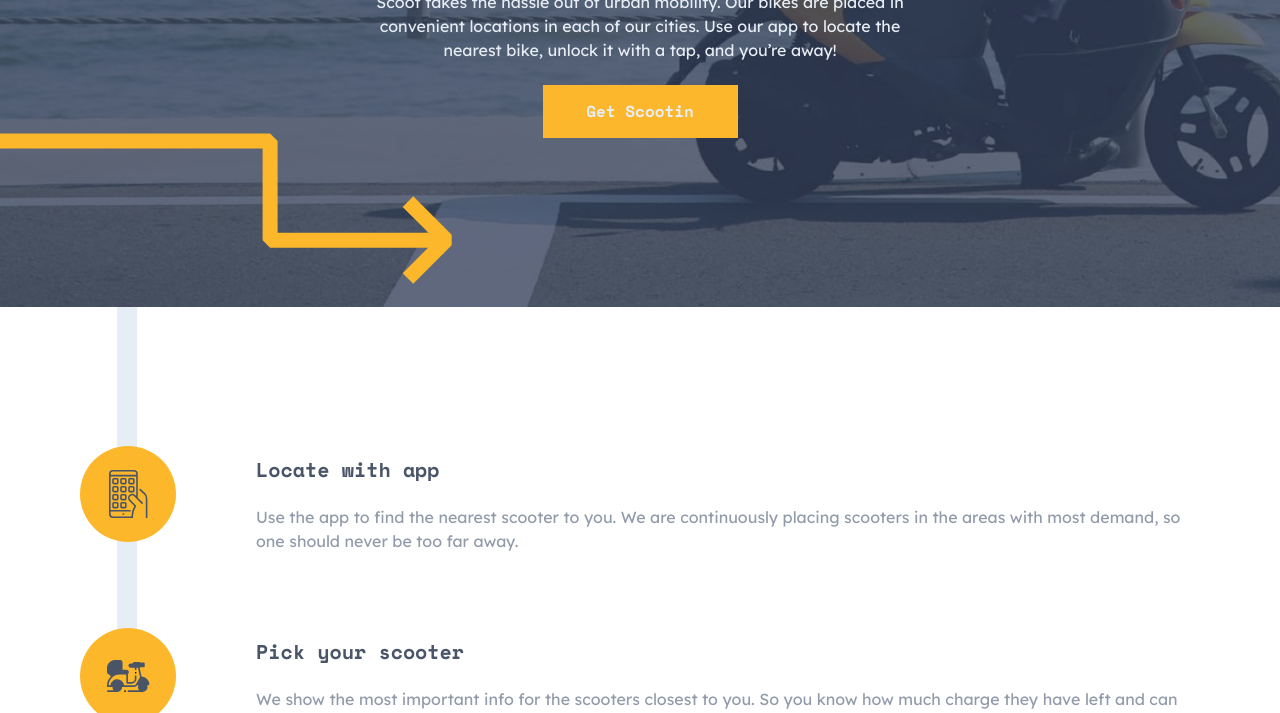
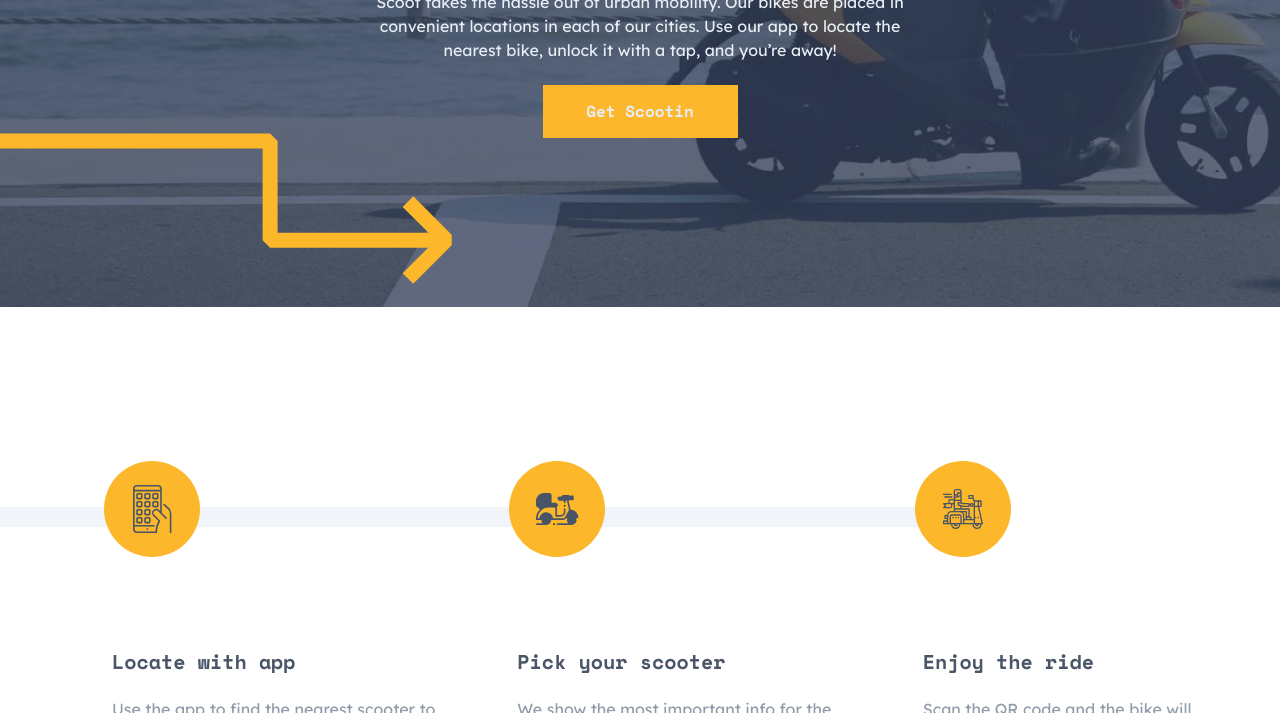
Before and after one commit to shibuwd/Scoot-multi-page-website, a plain HTML site: page index.html in a window 1280 px wide. Shown: the part 367-1080 px from the top of the page. Drawn offline with nearby package versions, Linux system fonts and the light colour scheme.

Commit message:
add style for desktop

```diff
--- a/css/style.css
+++ b/css/style.css
@@ -217,11 +217,6 @@
     display: none;
 }
 
-.right-arrow .circle {
-    display: none;
-}
-
-
 /*end header section */
 
 
@@ -317,7 +312,6 @@
 
 .plot-2 picture {
     position: absolute;
-    /* transform: scale(1.2); */
     left: -40%;
     margin-top: 4rem;
     z-index: 9;
@@ -382,7 +376,6 @@
     width: 115px;
     margin: 2rem .5rem;
 }
-
 /* end sign up section */
 
 
@@ -562,7 +555,6 @@
     bottom: 0;
 }
 
-
 .footer-info {
     display: flex;
     flex-direction: row;
@@ -579,7 +571,44 @@
 .social-icons {
     margin: 0;
 }
+}
+/* end media query for tablet */
 
+
+/* media query for desktop */
+@media only screen and (min-width: 1120px) {
+.services {
+    display: flex;
+    padding: 8rem 2rem;
+    margin-top: 12rem;
+    position: relative;
+}
+.service {
+    align-items: flex-start;
+    flex-direction: column;
+    padding: 0;
+    margin: 0;
+}
+.service .line {
+    position: absolute;
+    width: 500px;
+    height: 20px;
+    background-color: var(--snow);
+    top: -7.5rem;
+    left: -24rem;
+}
+
+.service-text p {
+    text-align: left;
+    max-width: 350px;
+    max-height: 100px;
+}
+
+.service .icon {
+    position: absolute;
+    left: 4.5rem;
+    bottom: 15rem;
+}
 
 
 
--- a/index.html
+++ b/index.html
@@ -50,7 +50,7 @@
             <section class="hero">
                 <div class="hero-container">
                     <picture>
-                        <source media="(min-width: 57.5rem)" srcset="./assets/img/home-hero-desktop.jpg">
+                        <source media="(min-width: 70rem)" srcset="./assets/img/home-hero-desktop.jpg">
                         <source media="(min-width: 48rem)" srcset="./assets/img/home-hero-tablet.jpg">
                         <img src="./assets/img/home-hero-mobile.jpg" alt="">
                     </picture>
@@ -67,6 +67,7 @@
                     </div>
                     <div class="right-arrow">
                         <picture>
+                            <source media="(min-width: 70rem)" srcset="./assets/patterns/right-arrow.svg">
                             <source media="(min-width: 48rem)" srcset="./assets/patterns/right-arrow.svg">
                             <img src="./assets/patterns/right-arrow-half.svg" alt="">
                         </picture>
```
